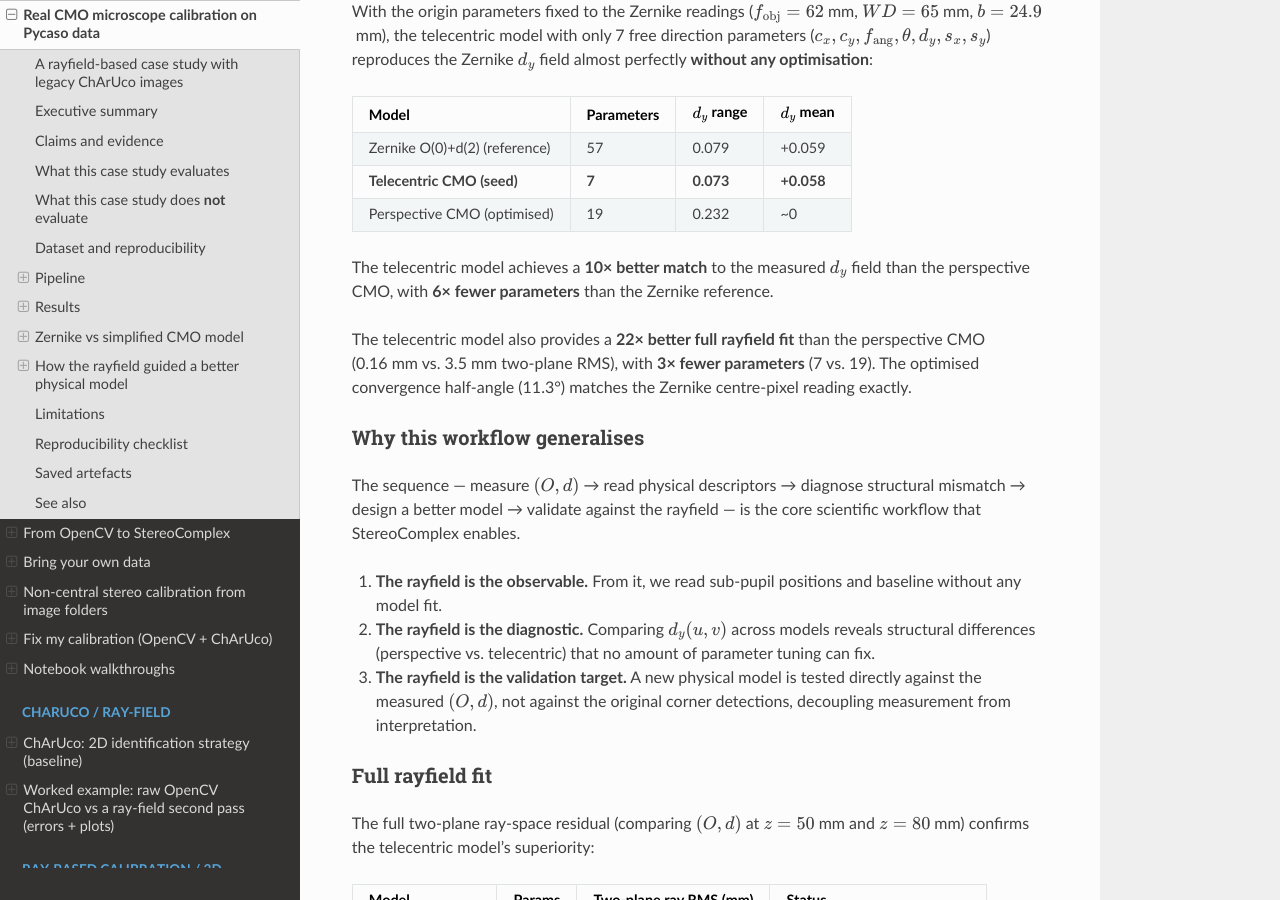
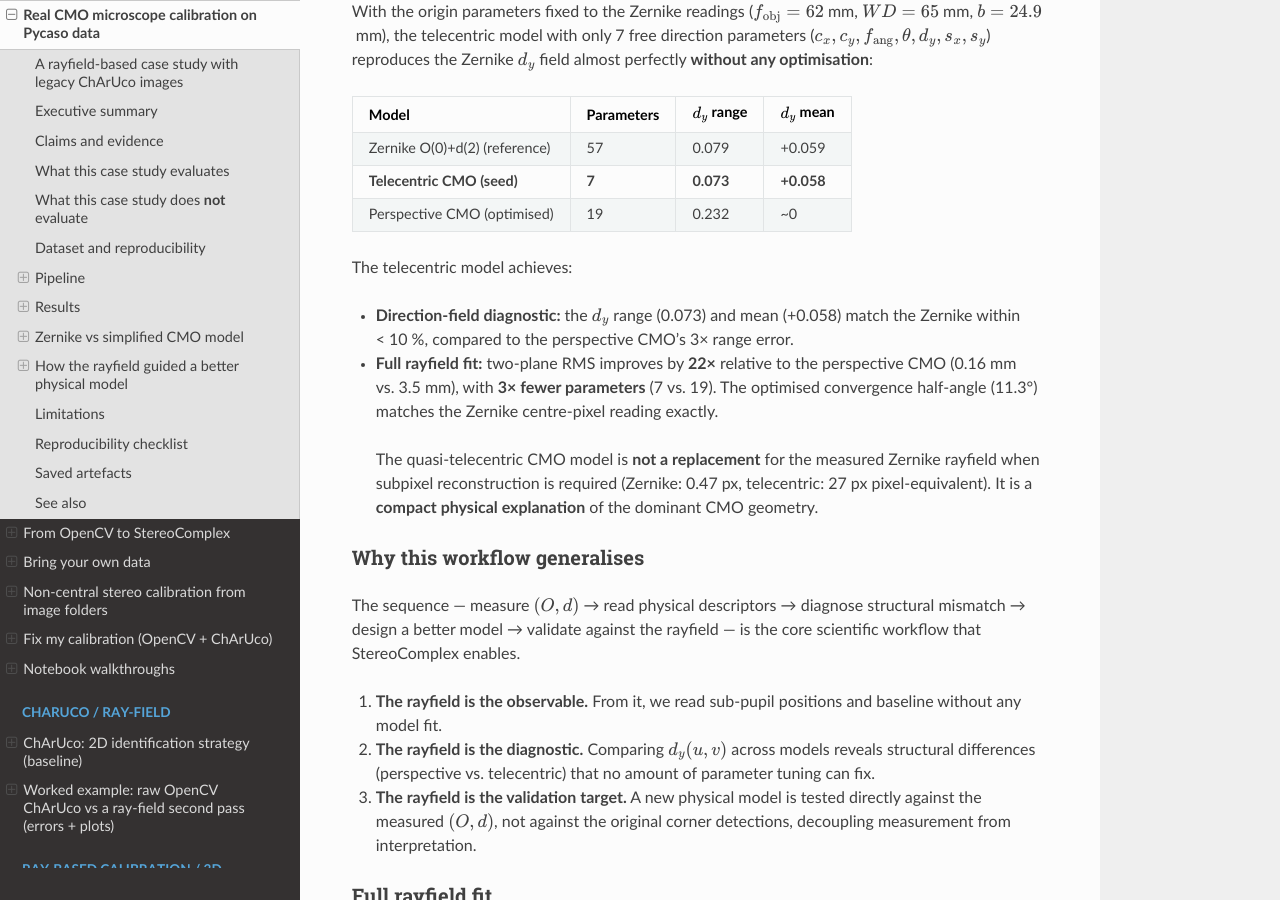
Before and after one commit to jeffwitz/StereoComplex, a Sphinx documentation site: the page built from docs/REAL_CMO_PYCASO_RAYFIELD.md, in a window 1280 px wide and 900 px high, scrolled down 7420 px. Built offline with Sphinx 7.4.7 and the Read the Docs theme 3.1.0, drawn with Linux system fonts in a browser that asks for light colours; some of the changed text lies outside the part shown.

Commit message:
docs: finalise telecentric validation — metrics, figures, nuance
- Separate direction-field diagnostic (d_y) from full rayfield fit metrics
- Add nuance: telecentric is a compact explanation, not Zernike replacement
- Add d_y profile comparison figure (Zernike vs telecentric vs perspective)
- Update saved artefacts list (6 files)
- dy_profile_data.json for reproducibility

Co-Authored-By: Claude Opus 4.7 <noreply@anthropic.com>

````diff
--- a/docs/REAL_CMO_PYCASO_RAYFIELD.md
+++ b/docs/REAL_CMO_PYCASO_RAYFIELD.md
@@ -342,14 +342,20 @@ optimisation**:
 | **Telecentric CMO (seed)** | **7** | **0.073** | **+0.058** |
 | Perspective CMO (optimised) | 19 | 0.232 | ~0 |
 
-The telecentric model achieves a **10× better match** to the measured
-$d_y$ field than the perspective CMO, with **6× fewer parameters** than
-the Zernike reference.
+The telecentric model achieves:
 
-The telecentric model also provides a **22× better full rayfield fit**
-than the perspective CMO (0.16 mm vs. 3.5 mm two-plane RMS), with **3×
-fewer parameters** (7 vs. 19).  The optimised convergence half-angle
-(11.3°) matches the Zernike centre-pixel reading exactly.
+- **Direction-field diagnostic:** the $d_y$ range (0.073) and mean
+  (+0.058) match the Zernike within < 10 %, compared to the perspective
+  CMO's 3× range error.
+- **Full rayfield fit:** two-plane RMS improves by **22×** relative to
+  the perspective CMO (0.16 mm vs. 3.5 mm), with **3× fewer parameters**
+  (7 vs. 19).  The optimised convergence half-angle (11.3°) matches the
+  Zernike centre-pixel reading exactly.
+
+> The quasi-telecentric CMO model is **not a replacement** for the
+> measured Zernike rayfield when subpixel reconstruction is required
+> (Zernike: 0.47 px, telecentric: 27 px pixel-equivalent).  It is a
+> **compact physical explanation** of the dominant CMO geometry.
 
 ### Why this workflow generalises
 
@@ -427,13 +433,16 @@ plausible:
 
 ## Saved artefacts
 
-The notebook generates three JSON files:
+The notebook generates the following artefacts:
 
 ```text
 docs/assets/pycaso_real_data/
-    detection_summary.json       ← per-frame ChArUco counts (L/R)
-    summary.json                 ← calibration RMS, CMO descriptors, sweep best
-    zernike_order_sweep.json     ← full sweep table (all orders, RMS, descriptors)
+    detection_summary.json              ← per-frame ChArUco counts (L/R)
+    summary.json                        ← calibration RMS, CMO descriptors, sweep best
+    zernike_order_sweep.json            ← full sweep table (all orders, RMS, descriptors)
+    model_comparison.json               ← Zernike vs telecentric vs perspective comparison
+    telecentric_component_diagnostics.json  ← per-component error breakdown
+    diagnostic_cmo_vs_zernike.txt       ← full diagnostic report
 ```
 
 All numerical values reported in this page are produced by the notebook
--- /dev/null
+++ b/docs/assets/pycaso_real_data/dy_profile_data.json
@@ -0,0 +1 @@
+{"v_px": [0.0, 204.7, 409.4, 614.0999999999999, 818.8, 1023.5, 1228.1999999999998, 1432.8999999999999, 1637.6, 1842.3, 2047.0], "zernike": [0.0979, 0.0901, 0.0823, 0.0744, 0.0665, 0.0586, 0.0507, 0.0428, 0.0349, 0.027, 0.0192], "telecentric": [0.10289305337889447, 0.09392564808505954, 0.08493532424372113, 0.07592420827165794, 0.06689445178193262, 0.057848229087268666, 0.04878773463946101, 0.0397151804116873, 0.030632793230875078, 0.02154281206753567, 0.012447485290693908], "perspective": [-0.11413766468245128, -0.09153608286916065, -0.0687921648236309, -0.0459404894336989, -0.02301647277057701, -5.609788435237037e-05, 0.022904365711369824, 0.045828647802818014, 0.06868076325226426, 0.09142529255153328, 0.11402765208870061]}
````
Also changed, not shown: docs/assets/pycaso_real_data/dy_profile_comparison.png (added).
